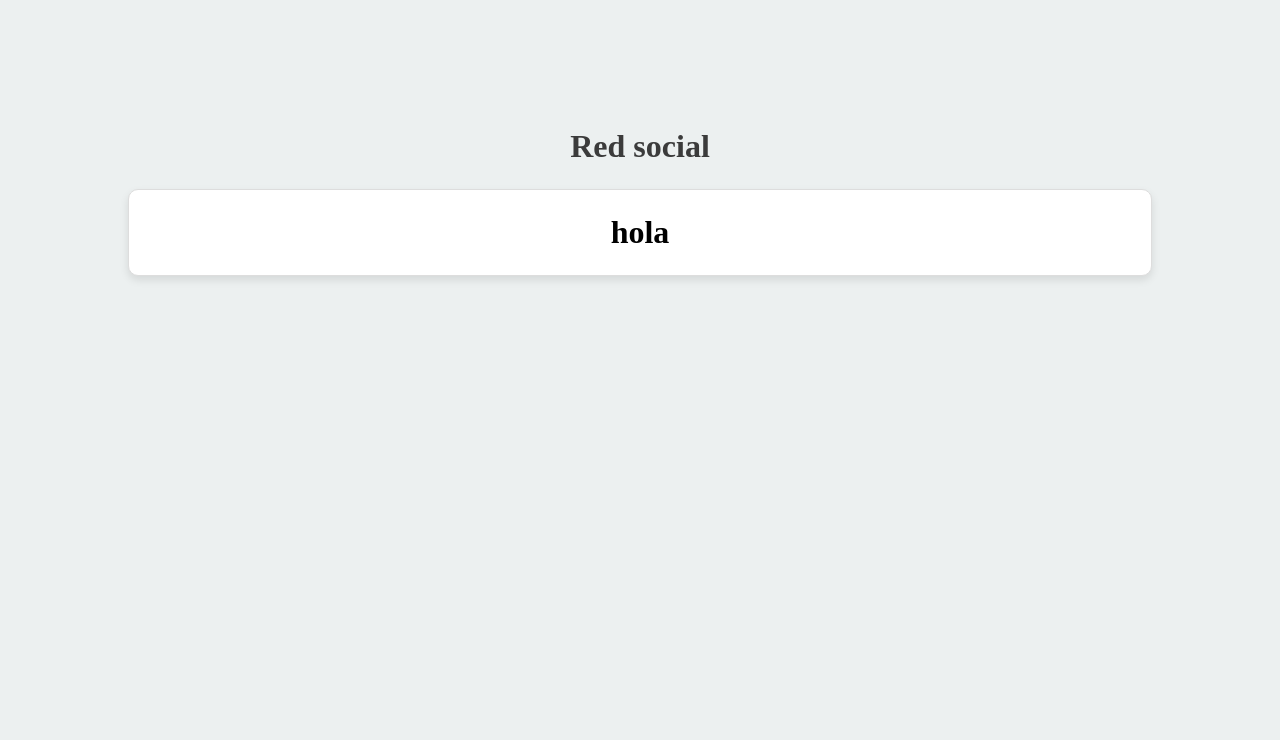
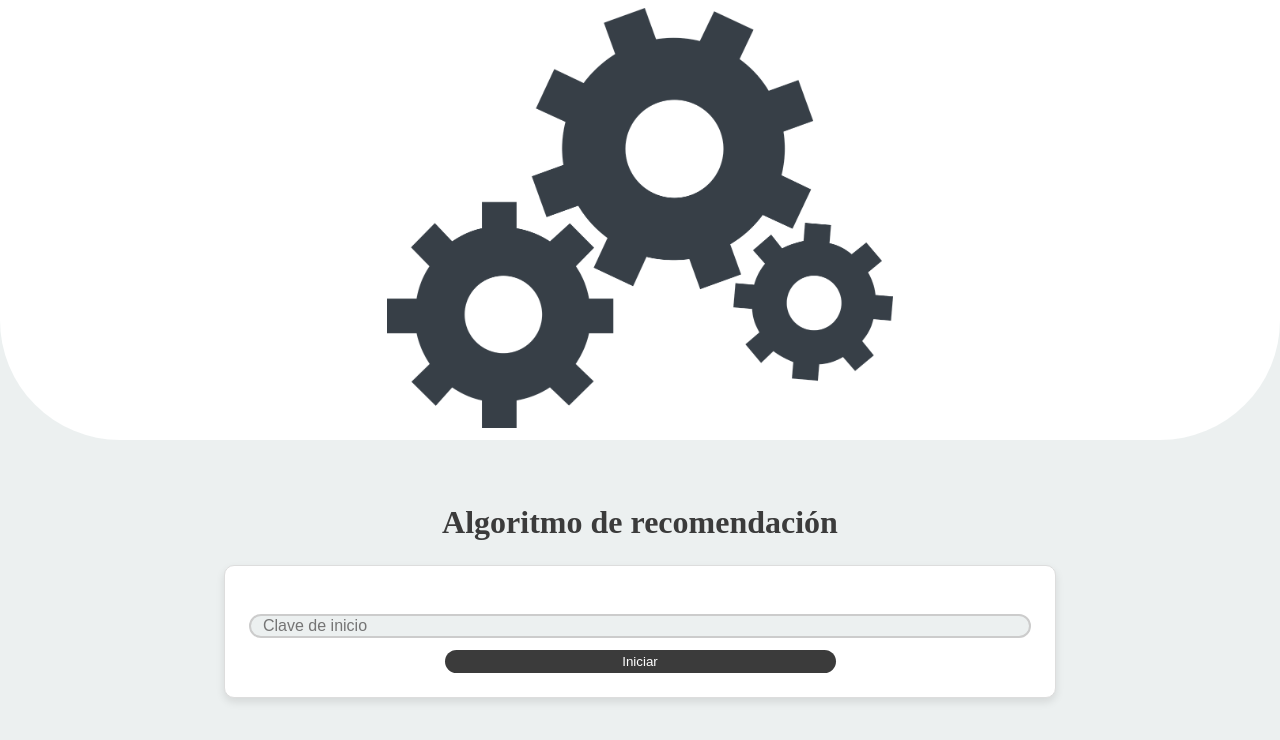
Before and after one commit to AstrodevJV/AlgoritmoRecomendacion, a plain HTML site: page index.html in a window 1280 px wide. Drawn offline with Linux system fonts and the light colour scheme.

Commit message:
Pagina principal

```diff
--- a/css/styles.css
+++ b/css/styles.css
@@ -8,26 +8,60 @@
 #bienvenida {
     width: 100%;
     text-align: center;
-    margin: 128px auto;
+}
+
+#backImg {
+    background-color: rgb(255, 255, 255);
+    padding: 8px;
+    border-bottom-left-radius: 120px;
+    border-bottom-right-radius: 120px;
+}
+
+#imgPrincipal {
+    width: 40%;
+    height: auto;
+    background-color: rgb(255, 255, 255);
 }
 
 #titulo {
     color: rgb(59, 59, 59);
+    margin: 64px 0px 12px;
 }
 
+/* Box */
 .boxContainer {
-    background-color: white;
+    background-color: rgb(255, 255, 255);
     text-align: center;
 }
 
 #box {
-    width: 80%;
+    width: 65%;
     margin: 24px auto;
     padding: 24px;
     display: block;
     border: 1px solid #ddd;
     border-radius: 10px;
     box-shadow: 0 4px 8px rgba(0, 0, 0, 0.1);
+}
+
+#inputClave {
+    margin-top: 24px;
+    margin-bottom: 12px;
+    width: 100%;
+    font-size: 16px;
+    border: 2px solid #ccc;
+    border-radius: 24px;
+    padding: 1px 12px;
+    outline: none;
+}
+
+#botonIniciar {
+    padding: 4px 8px;
+    border: 0px solid #ccc;
+    border-radius: 12px;
+    background: rgb(59, 59, 59);
+    color: white;
+    width: 50%;
 }
 
 /*
--- a/index.html
+++ b/index.html
@@ -4,21 +4,25 @@
 <head>
     <meta charset="UTF-8">
     <meta name="viewport" content="width=device-width, initial-scale=1.0">
-    <title>Red Social</title>
+    <title>Sistema Red Social</title>
     <link rel="stylesheet" href="css/styles.css">
     <link rel="stylesheet" href="css/responsive.css">
 </head>
 
 <body>
     <div id="bienvenida">
-        <h1 id="titulo">Red social</h1>
+        <div id="backImg">
+            <img src="recursos/settings.webp" id="imgPrincipal">
+        </div>
+
+        <h1 id="titulo">Algoritmo de recomendación</h1>
 
         <div id="box" class="boxContainer">
-           <h1 class="boxContainer">hola</h1>
+           <input id="inputClave" type="number" placeholder="Clave de inicio">
+           <button id="botonIniciar">Iniciar</button>
         </div>
     </div>
 
-    <script src="scripts/frontendScript.js"></script>
     <script src="scripts/backendScript.js"></script>
 </body>
 
```
Also changed, not shown: recursos/settings.webp (added).
